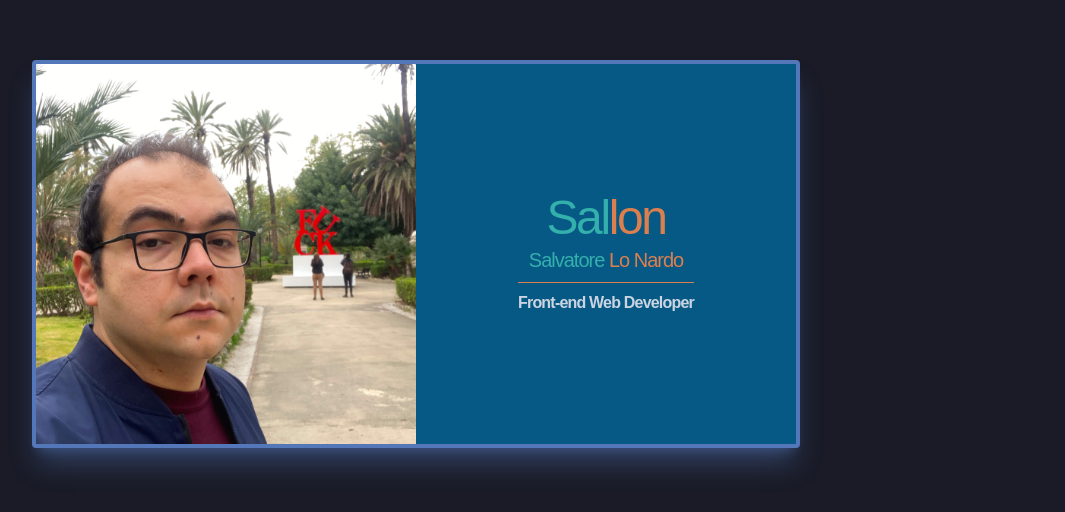
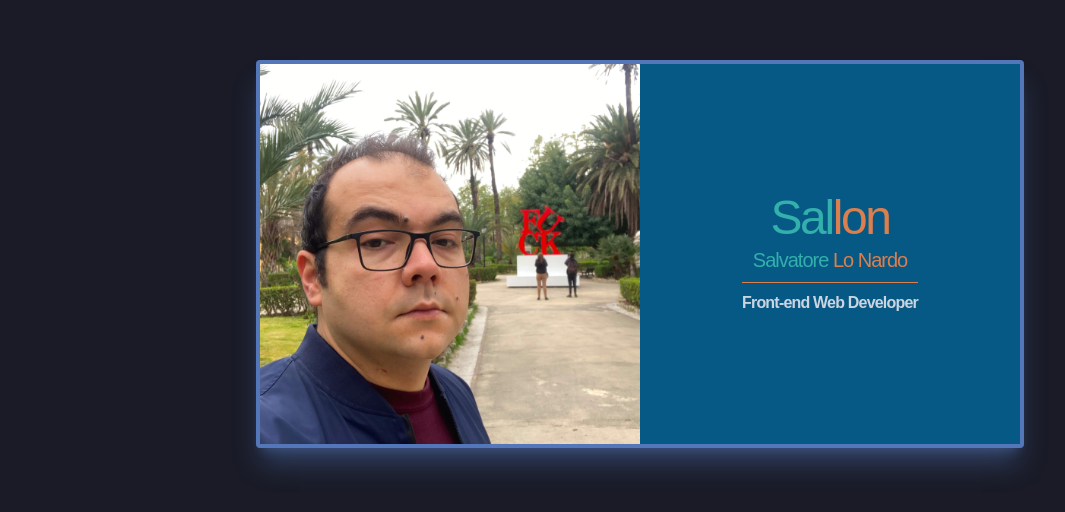
Before and after one commit to Toto-lonardo/sallon, a Next.js app: page / in a window 1280 px wide. Shown: the part 146-658 px from the top of the page, without its empty margins (0-1065 px from the left). Built offline with nearby package versions, Linux system fonts and the light colour scheme; a web font is replaced by a local one.

Commit message:
Fixing horizonal alignment

```diff
--- a/app/page.tsx
+++ b/app/page.tsx
@@ -9,8 +9,8 @@ export default function Home() {
     <>
       <main className=" h-screen bg-sfondo flex flex-col items-center justify-center">
         <div className="container mx-auto ">
-          <div className=" bg-sky-800 md:flex-row flex-col flex max-w-3xl shadow-celeste/40 shadow-xl rounded border-celeste border-4 mx-8 ">
-            <div className=" basis-1/2">
+          <div className=" bg-sky-800 md:flex-row flex-col flex max-w-3xl shadow-celeste/40 shadow-xl rounded border-celeste border-4 mx-auto ">
+            <div className=" basis-1/2 ">
               <Image
                 src={profilo}
                 alt={"Sallon alias Salvatore Lo Nardo"}
```
